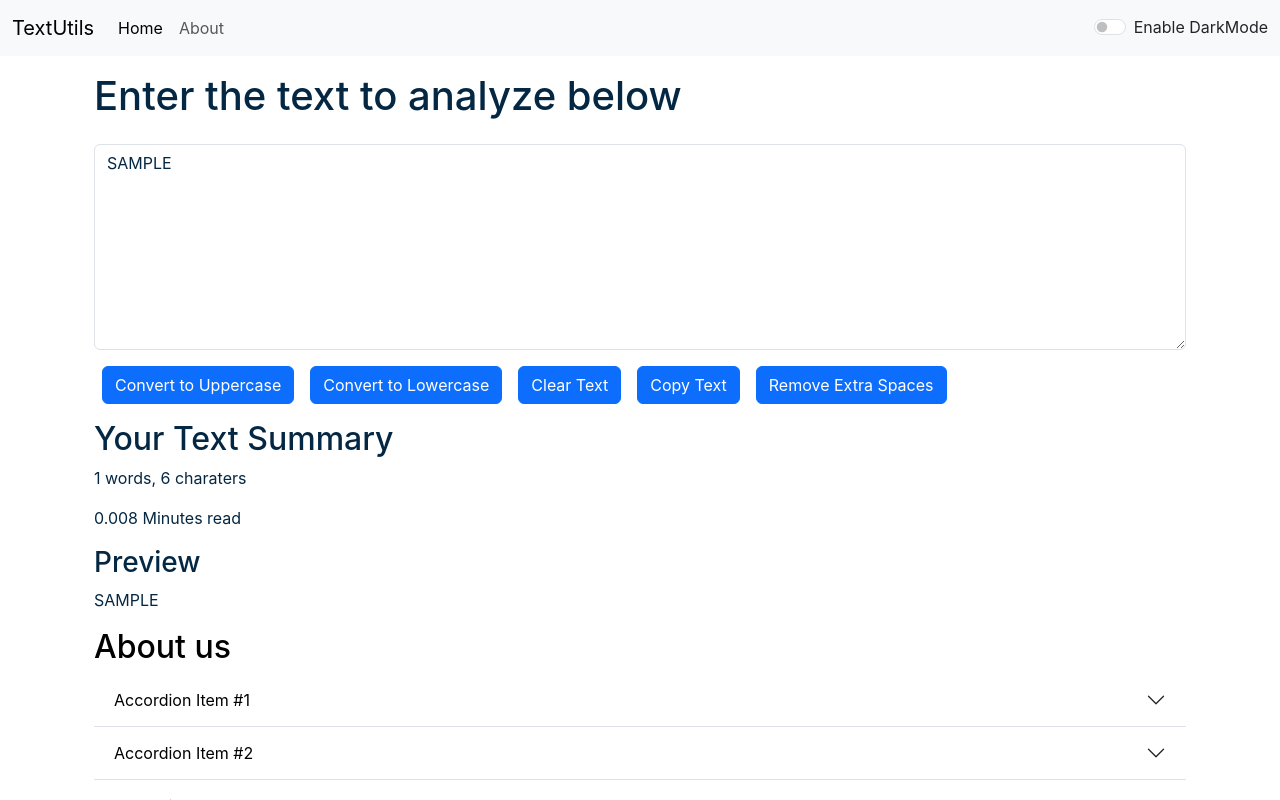
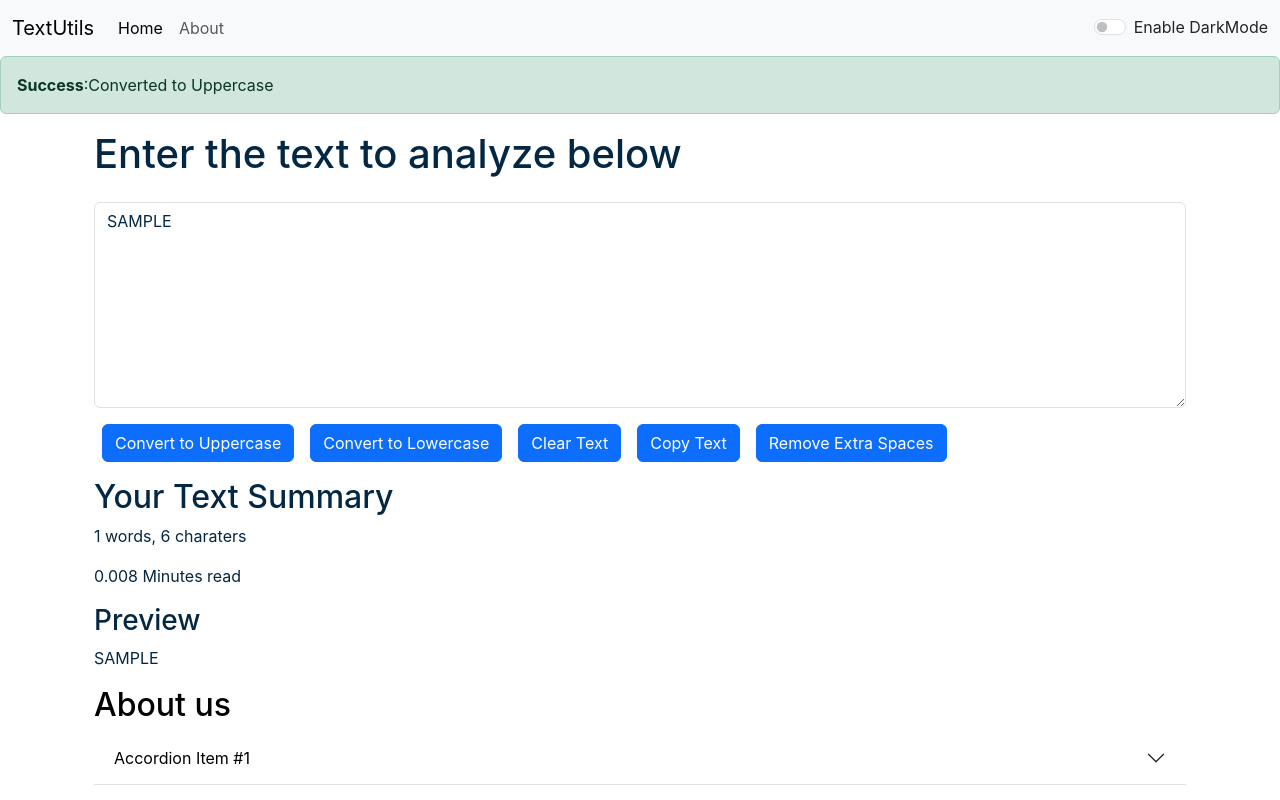
Before and after one commit to aishwarya1999-k/textutils-Reactjs, a React (Create React App) app: page / in a window 1280 px wide. Both pictures are taken after typing "Sample" into the empty fields and a click on the button "Convert to Uppercase". Shown: the top 800 px of the page. Built offline with nearby package versions, Linux system fonts and the light colour scheme.

Commit message:
Adding and Auto disimmisng Alert messages

```diff
--- a/src/App.js
+++ b/src/App.js
@@ -1,27 +1,43 @@
 
 import './App.css';
 import About from './components/About';
+import Alert from './components/Alert';
 import Navbar from './components/Navbar';
 import TextForm from './components/TextForm';
 import React,{useState} from 'react';
 
 function App() {
   const [mode,setMode] = useState('light'); // whether dark mode is enabled or not
+  const [alert,setAlert]=useState(null);
+
+  const showAlert = (message,type) => {
+    setAlert({
+      msg: message,
+      type: type
+    })
+    setTimeout(() => {
+      setAlert(null);
+    },3000)
+  }
+
   const toggleMode = () => {
     if(mode === 'light'){
       setMode('dark');
       document.body.style.backgroundColor = '#042743';
+      showAlert("Dark mode has been enabled","success")
     }else{
       setMode('light');
       document.body.style.backgroundColor = 'white';
+      showAlert("Light mode has been enabled","success")
     }
   }
   return (
     <>
      <Navbar title="TextUtils" aboutText="About" mode={mode} toggleMode={toggleMode}/>
+     <Alert alert={alert}/>
      {/* <Navbar /> */}
      <div className="container my-3">
-     <TextForm heading="Enter the text to analyze below" mode={mode}/>
+     <TextForm showAlert={showAlert} heading="Enter the text to analyze below" mode={mode}/>
      <About />
      </div>
 
--- /dev/null
+++ b/src/components/Alert.js
@@ -0,0 +1,20 @@
+import React from 'react'
+
+function Alert(props) {
+    const capitalize = (word) => {
+        const lower = word.toLowerCase();
+        return lower.charAt(0).toUpperCase() + lower.slice(1);
+
+    }
+  return (
+    <div>
+        {props.alert && (
+        <div class={`alert alert-${props.alert.type} show`} role="alert">
+        <strong>{capitalize(props.alert.type)}</strong>:{props.alert.msg}
+        </div>
+        )}
+    </div>
+  )
+}
+
+export default Alert
--- a/src/components/TextForm.js
+++ b/src/components/TextForm.js
@@ -6,14 +6,17 @@
         //console.log("Uppercase was clicked: " + test);
         let newText = text.toUpperCase();
         setText(newText)
+        props.showAlert("Converted to Uppercase","success");
     }
     const handleLowClick = () => {
         let newText = text.toLowerCase();
         setText(newText)
+        props.showAlert("Converted to Lowercase","success");
     }
     const handleClearClick = () => {
         let newText = '';
         setText(newText)
+        props.showAlert("Text cleared","success");
     }
     const handleOnChange = (event) => {
         //console.log("clicked")
@@ -24,10 +27,12 @@
         var text = document.getElementById('myBox');
         text.select();
         navigator.clipboard.writeText(text.value);
+        props.showAlert("Copied to clipboard!","success");
     }
     const handleExtraSpaces = () => {
         let newText = text.split(/[ ]+/);
         setText(newText.join(" "));
+        props.showAlert("Extra spaces removed","success");
     }
     const [text, setText] = useState('');
     //text = "new text"; //wrong way to change the state
```
